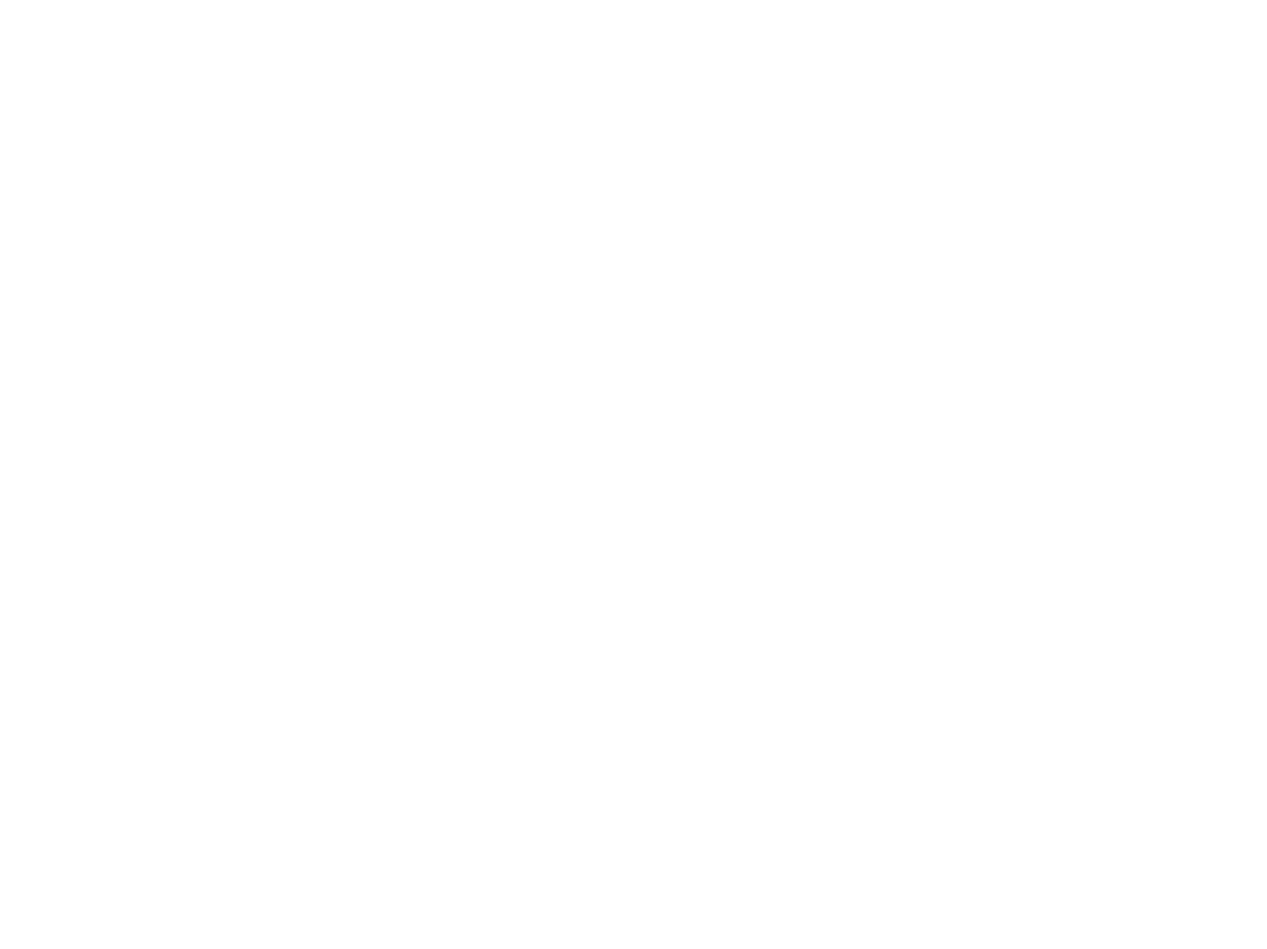
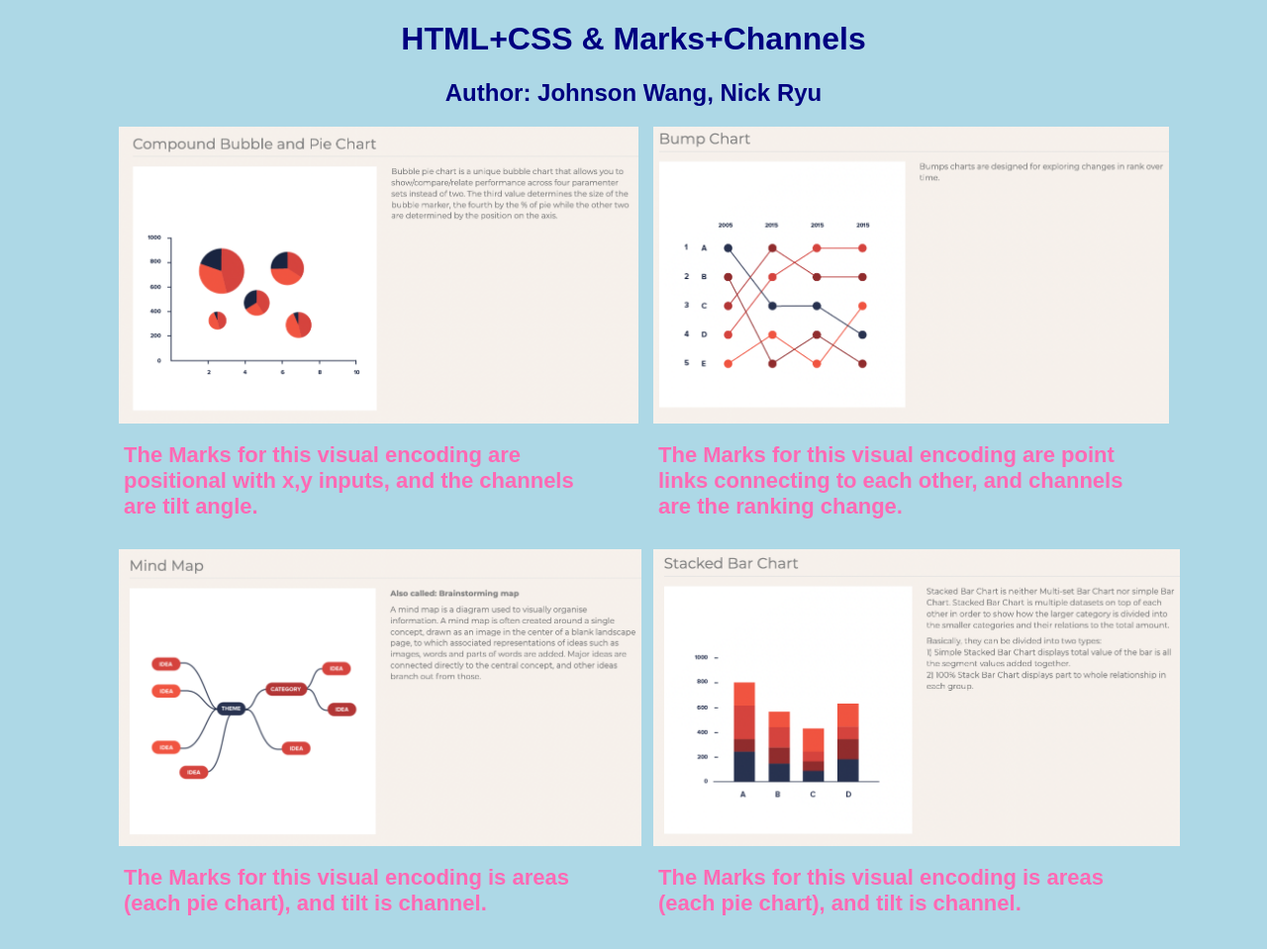
Before and after one commit to DS4200-S22/hw-03-nick-johnson, a plain HTML site: page index.html in a window 1280 px wide. Shown: the whole page at 99% size. Before the commit the page ends 800 px from the top, so only its background shows below. Drawn offline with Linux system fonts and the light colour scheme; files whose address does not match are found by name.

Commit message:
hw3_jwupdate

```diff
--- /dev/null
+++ b/css/main.css
@@ -0,0 +1,71 @@
+*{
+    box-sizing: border-box;
+}
+
+body{
+    background-color: lightblue;
+    font-family: Arial, sans-serif;
+}
+
+h1{
+    color:navy;
+    text-align: center;
+    font-family: sans-serif;
+}
+
+h2{
+    color:navy;
+    text-align: center;
+}
+
+.box{
+    display: flex;
+    flex-wrap: wrap;
+    justify-content: center;
+}
+
+.image1{
+    width: auto;
+    height: 300px;
+    margin-right: 2%;
+    margin-bottom:2%;
+}
+
+.box2{
+    margin-right: 20px;
+    margin-left: 20px;
+    display: Bottom left;
+    width: 500px;
+}
+
+h3{
+    color:hotpink;
+    font-size:22px;
+    margin: 5px;
+    padding-bottom: 25px;
+
+}
+
+
+.flex-container {
+  /* We first create a flex layout context */
+  display: flex;
+
+  /* Then we define the flow direction
+     and if we allow the items to wrap
+   * Remember this is the same as:
+   * flex-direction: row;
+   * flex-wrap: wrap;
+   */
+  flex-flow: row wrap;
+
+  /* Then we define how is distributed the remaining space */
+  justify-content: space-around;
+}
+
+.flexbox-item{
+    width:200px;
+    margin:10px;
+    border:3px black#333;
+    background-color:white#dfdfdf;
+}
--- a/index.html
+++ b/index.html
@@ -1,14 +1,45 @@
 <!DOCTYPE html>
 <html>
+    <link rel="stylesheet" href="css/main.css">
 
 <head>
     <meta charset=utf-8/>
+    <title>hw-03</title>
+
+    <div class="header">
+        <h1>HTML+CSS & Marks+Channels</h1>
+        <h2>Author: Johnson Wang, Nick Ryu</h2>
+    </div>
+
 </head>
 
+<body>
+    <div class="box">
+        <div class="box2">
+        <img src="/Users/johnson/Desktop/DATA VIZ/HW/hw-03-nick-johnson/img/bubble_and_pie_chart.png" alt="image1" class="image1">
+        <h3>The Marks for this visual encoding are positional with x,y inputs, and the channels are tilt angle.</h3>
+        </div>
 
-<body>
+        <div class="box2">
+        <img src="/Users/johnson/Desktop/DATA VIZ/HW/hw-03-nick-johnson/img/bump_chart.png" alt="image2" class="image1">
+        <h3>The Marks for this visual encoding are point links connecting to each other, and channels are the ranking change.</h3>
+        </div>
 
+        <div class="box2">
+
+        <img src="/Users/johnson/Desktop/DATA VIZ/HW/hw-03-nick-johnson/img/mind_map.png" alt="image3" class="image1">
+        <h3>The Marks for this visual encoding is areas (each pie chart), and tilt is channel.</h3>
+        </div>
+
+        <div class="box2">
+
+        <img src="/Users/johnson/Desktop/DATA VIZ/HW/hw-03-nick-johnson/img/stacked_bar_chart.png" alt="image4" class="image1">
+        <h3>The Marks for this visual encoding is areas (each pie chart), and tilt is channel.</h3>
+        </div>
+
+    </div>
 
 </body>
 
+
 </html>
```
Also changed, not shown: 3 other files.
